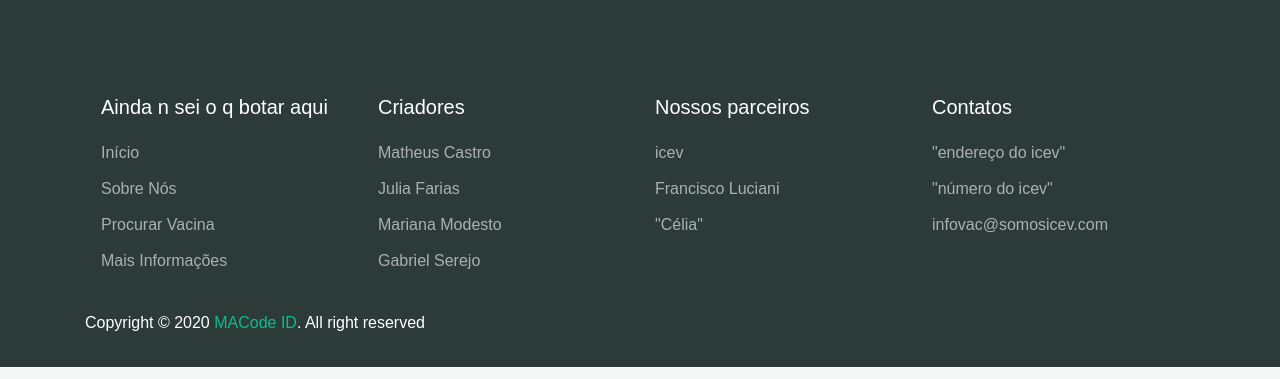
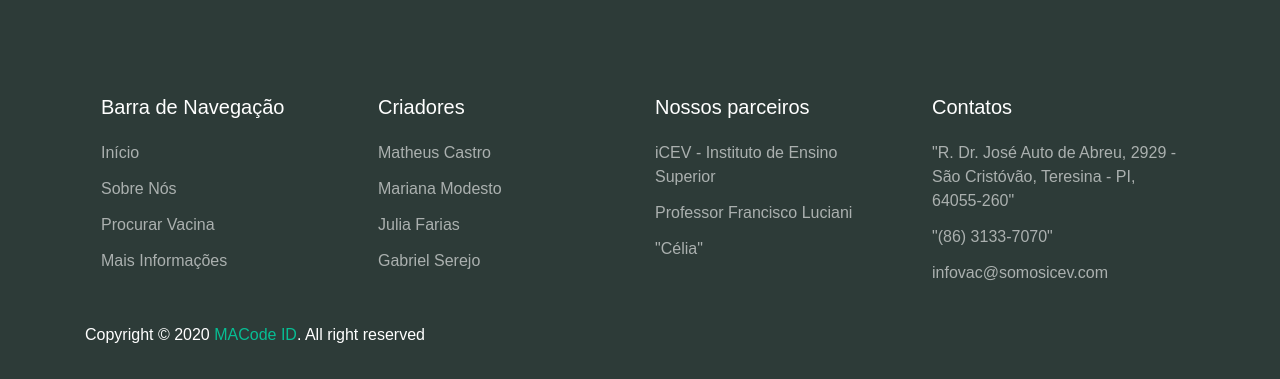
Before and after one commit to InfoVac/InfoVac, a Django app: page / in a window 1280 px wide. Shown: the part 1659-2038 px from the top of the page. Run offline with Django 4.2, Linux system fonts and the light colour scheme; some libraries are stand-ins or nearby versions.

Commit message:
Update base.html

```diff
--- a/TabelaDeVacinas/Templates/base.html
+++ b/TabelaDeVacinas/Templates/base.html
@@ -74,7 +74,7 @@
         <div class="container">
             <div class="row px-md-3">
                 <div class="col-sm-6 col-lg-3 py-3">
-                <h5>Ainda n sei o q botar aqui</h5>
+                <h5>Barra de Navegação</h5>
                 <ul class="footer-menu">
                     <li><a href="/">Início</a></li>
                     <li><a href="/about">Sobre Nós</a></li>
@@ -86,24 +86,24 @@
                 <h5>Criadores</h5>
                 <ul class="footer-menu">
                     <li class="footer-item">Matheus Castro</li>
+                    <li class="footer-item">Mariana Modesto</li>
                     <li class="footer-item">Julia Farias</li>
-                    <li class="footer-item">Mariana Modesto</li>
                     <li class="footer-item">Gabriel Serejo</li>
                 </ul>
                 </div> <!--col-sm-6 col-lg-3 py-3-->
                 <div class="col-sm-6 col-lg-3 py-3">
                 <h5>Nossos parceiros</h5>
                 <ul class="footer-menu">
-                    <li class="footer-item">icev</li>
-                    <li class="footer-item">Francisco Luciani</li>
+                    <li class="footer-item">iCEV - Instituto de Ensino Superior</li>
+                    <li class="footer-item">Professor Francisco Luciani</li>
                     <li class="footer-item">"Célia"</li>
                 </ul>
                 </div> <!--col-sm-6 col-lg-3 py-3-->
                 <div class="col-sm-6 col-lg-3 py-3">
                     <h5>Contatos</h5>
                     <ul class="footer-menu">
-                        <li class="footer-item">"endereço do icev"</li>
-                        <li class="footer-item">"número do icev"</li>
+                        <li class="footer-item">"R. Dr. José Auto de Abreu, 2929 - São Cristóvão, Teresina - PI, 64055-260"</li>
+                        <li class="footer-item">"(86) 3133-7070"</li>
                         <li class="footer-item">infovac@somosicev.com</li>
                     </ul>
                 </div> <!--col-sm-6 col-lg-3 py-3-->
```
